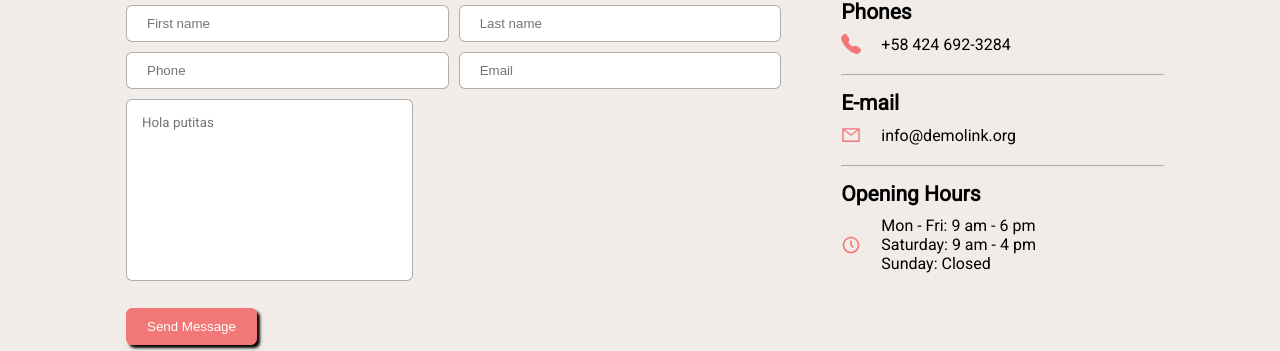
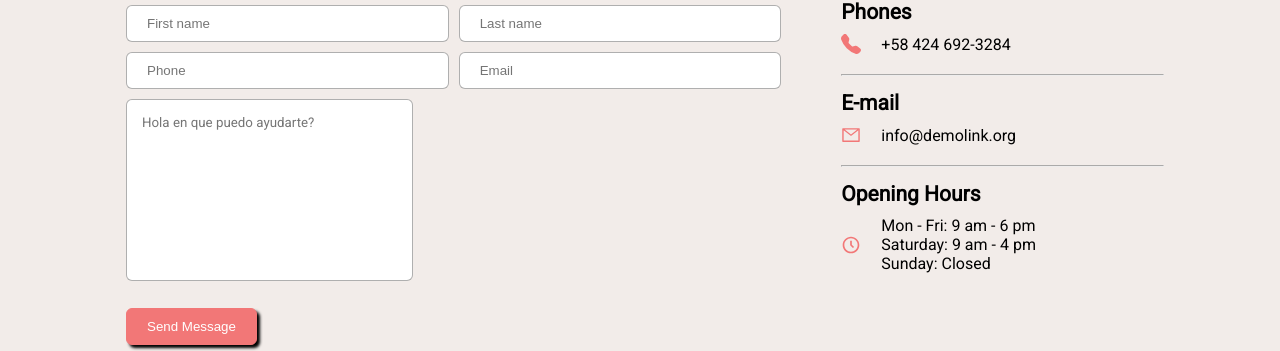
Before and after one commit to lamc305/Janef-Nails, a React (Vite) app: page / in a window 1280 px wide. Shown: the part 1847-2198 px from the top of the page. Built offline with nearby package versions, Linux system fonts and the light colour scheme; a web font is replaced by a local one.

Commit message:
fix placeholder of textarea in contactMe

```diff
--- a/src/components/ContactMe/index.jsx
+++ b/src/components/ContactMe/index.jsx
@@ -98,7 +98,7 @@ function ContactMe() {
                   value={values.text}
                   onChange={handleChange}
                   onBlur={handleBlur}
-                  placeholder='Hola putitas'
+                  placeholder='Hola en que puedo ayudarte?'
                 >
                 </textarea>
                 <button type="submit" disabled={isSubmitting}>
```
